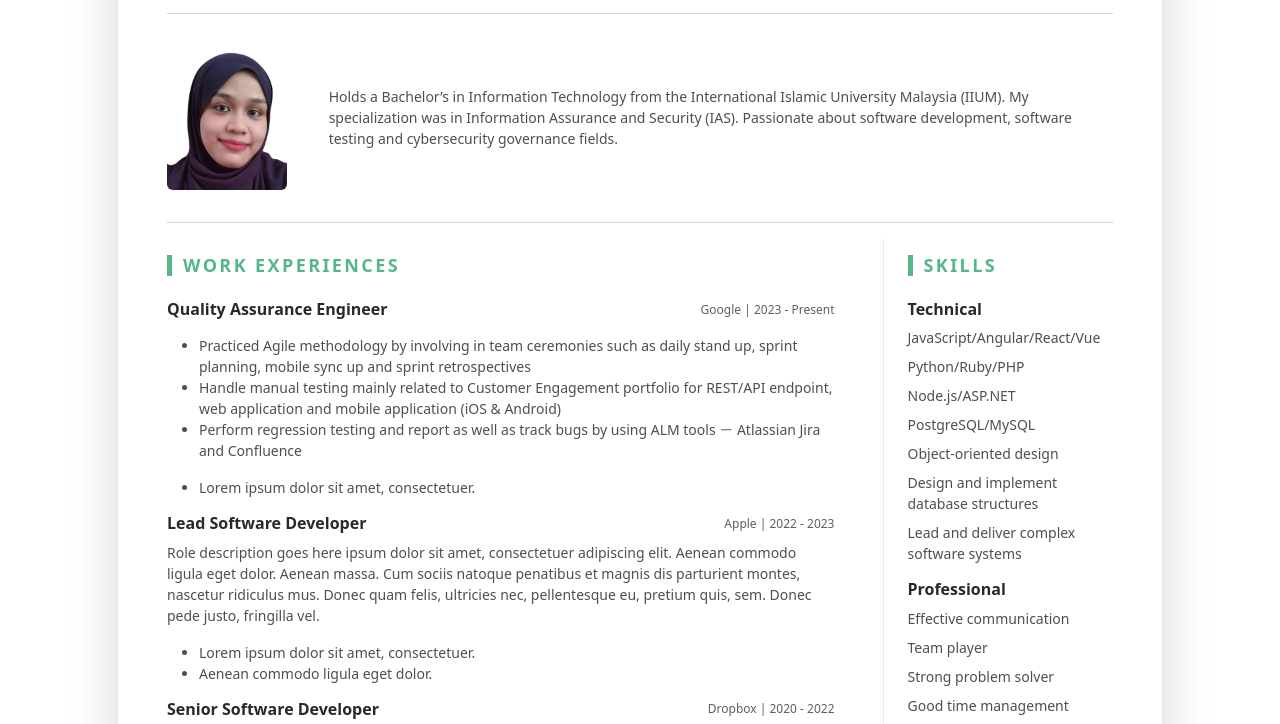
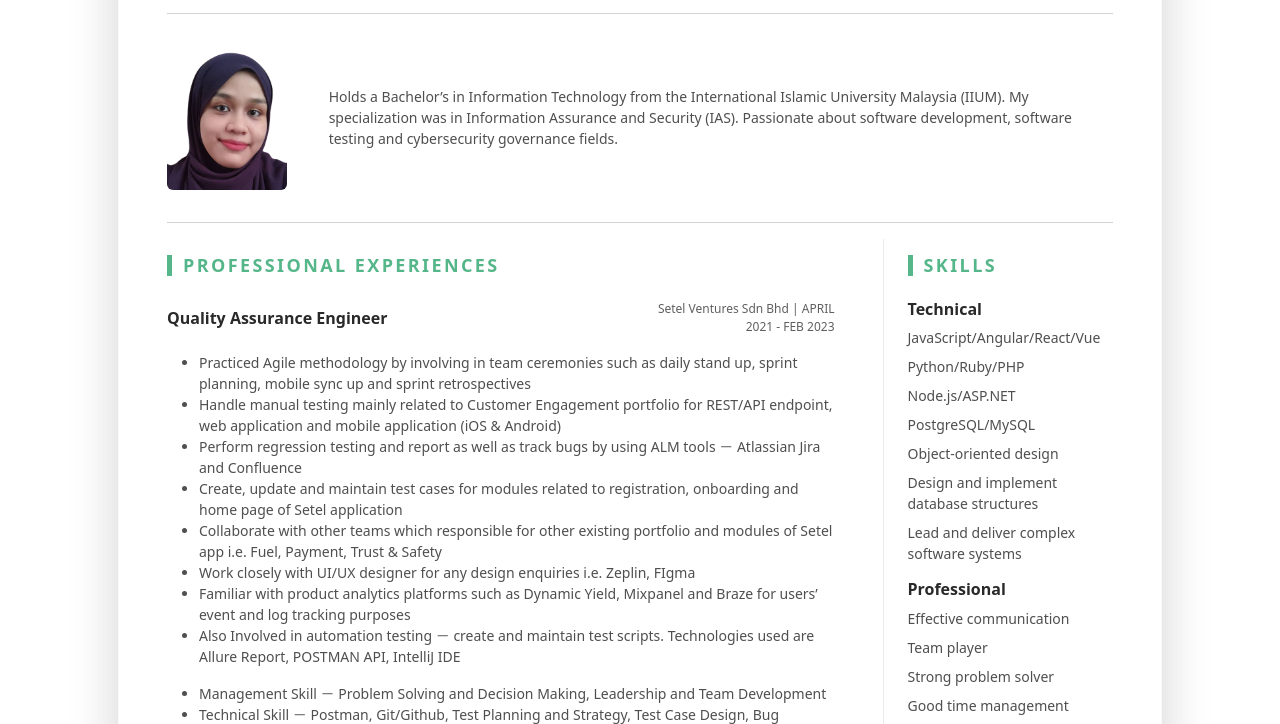
Before and after one commit to alia-abdrahman/curriculum-vitae, a plain HTML site: page index.html in a window 1280 px wide. Shown: the part 196-920 px from the top of the page. Drawn offline with Linux system fonts and the light colour scheme.

Commit message:
Update index.html

```diff
--- a/index.html
+++ b/index.html
@@ -102,7 +102,7 @@
               <div class="resume-main col-12 col-lg-8 col-xl-9 pe-0 pe-lg-5">
                 <section class="work-section py-3">
                   <h3 class="text-uppercase resume-section-heading mb-4">
-                    Work Experiences
+                    Professional Experiences
                   </h3>
                   <div class="item mb-3">
                     <div class="item-heading row align-items-center mb-2">
@@ -114,7 +114,7 @@
                       <div
                         class="item-meta col-12 col-md-6 col-lg-4 text-muted text-start text-md-end"
                       >
-                        Google | 2023 - Present
+                        Setel Ventures Sdn Bhd | APRIL 2021 - FEB 2023
                       </div>
                     </div>
                     <div class="item-content">
@@ -135,10 +135,32 @@
                           bugs by using ALM tools － Atlassian Jira and
                           Confluence
                         </li>
+						<li>
+							Create, update and maintain test cases for modules
+							related to registration, onboarding and home page of Setel application
+						</li>
+						<li>
+							Collaborate with other teams which responsible for other existing portfolio
+							and modules of Setel app i.e. Fuel, Payment, Trust & Safety
+						</li>
+						<li>
+							Work closely with UI/UX designer for any design enquiries i.e. Zeplin, FIgma
+						</li>
+						<li>
+							Familiar with product analytics platforms such as Dynamic Yield, Mixpanel
+							and Braze for users’ event and log tracking purposes
+						</li>
+						<li>
+							Also Involved in automation testing － create and maintain test scripts.
+							Technologies used are Allure Report, POSTMAN API, IntelliJ IDE
+						</li>
 						</ul>
                       </p>
                       <ul class="resume-list">
-                        <li>Lorem ipsum dolor sit amet, consectetuer.</li>
+                        <li>Management Skill － Problem Solving and Decision Making, Leadership and
+							Team Development</li>
+						<li>Technical Skill － Postman, Git/Github, Test Planning and Strategy, Test
+							Case Design, Bug Tracking and Reporting, Cross-Browser and Cross-Platform Testing, API Testing, Regression Testing</li>
 
                       </ul>
                     </div>
```
